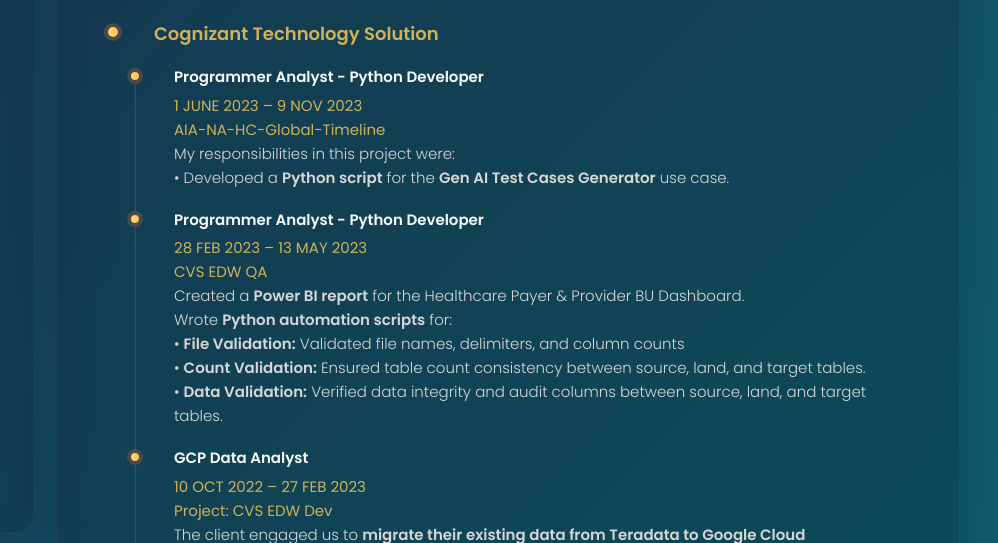
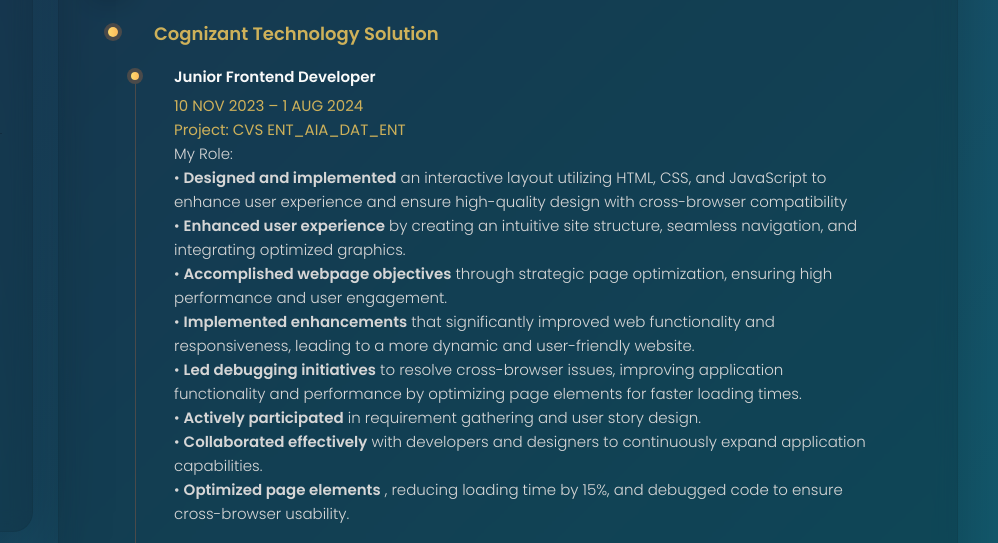
Before and after one commit to milankhaddar-0806/milankhaddar-0806.github.io, a plain HTML site: page index.html in a window 1280 px wide. Both pictures are taken after a click on the button "Resume". Shown: the part 240-783 px from the top of the page, 282-1280 px from the left. Drawn offline with nearby package versions, Linux system fonts and the light colour scheme.

Commit message:
Commit - Revert changes

```diff
--- a/index.html
+++ b/index.html
@@ -350,7 +350,7 @@
             <ol class="timeline-list">
               <li class="timeline-title">
                 <h4 class="h3 timeline-item-company">Cognizant Technology Solution</h4>
-<!--                 <li class="timeline-item">
+                 <li class="timeline-item">
                   <h4 class="h4 timeline-item-title">Junior Frontend Developer</h4>
 
                   <span>10 NOV 2023 – 1 AUG 2024</span>
@@ -374,7 +374,7 @@ with developers and designers to continuously expand application capabilities.</
                     <p class="timeline-text">• <b>Optimized page elements</b>
 , reducing loading time by 15%, and debugged code to ensure cross-browser usability.</p>
                   </p>
-                </li> -->
+                </li>
 
                 <li class="timeline-item">
                   <h4 class="h4 timeline-item-title">Programmer Analyst - Python Developer</h4>
```
